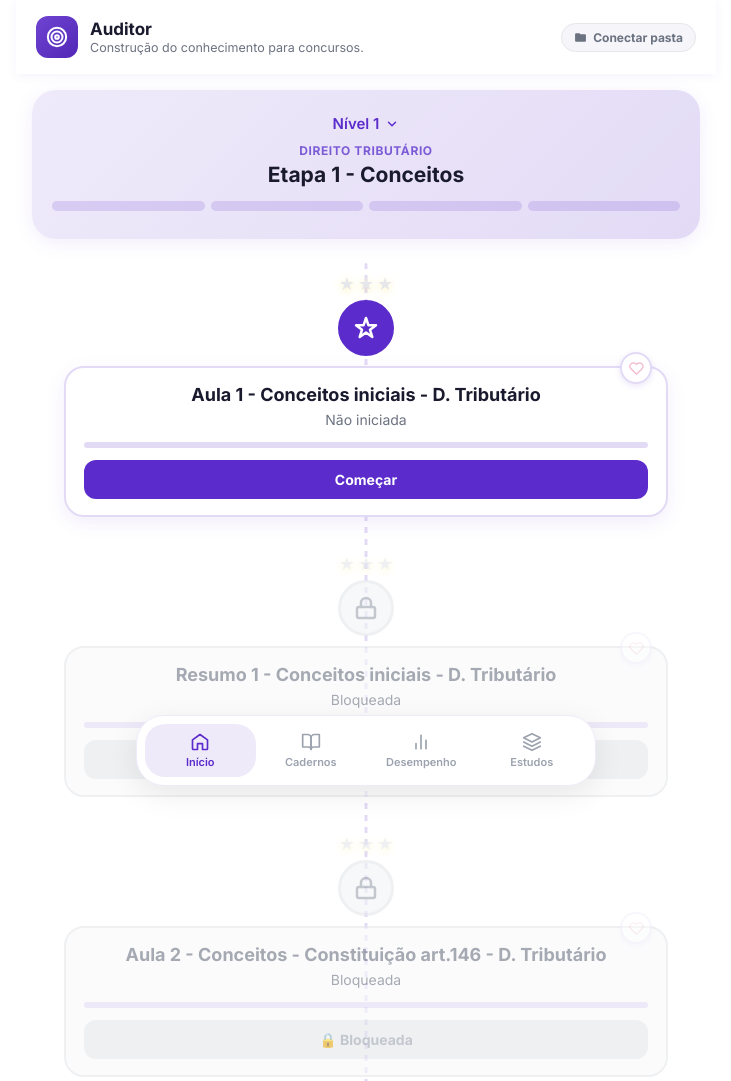
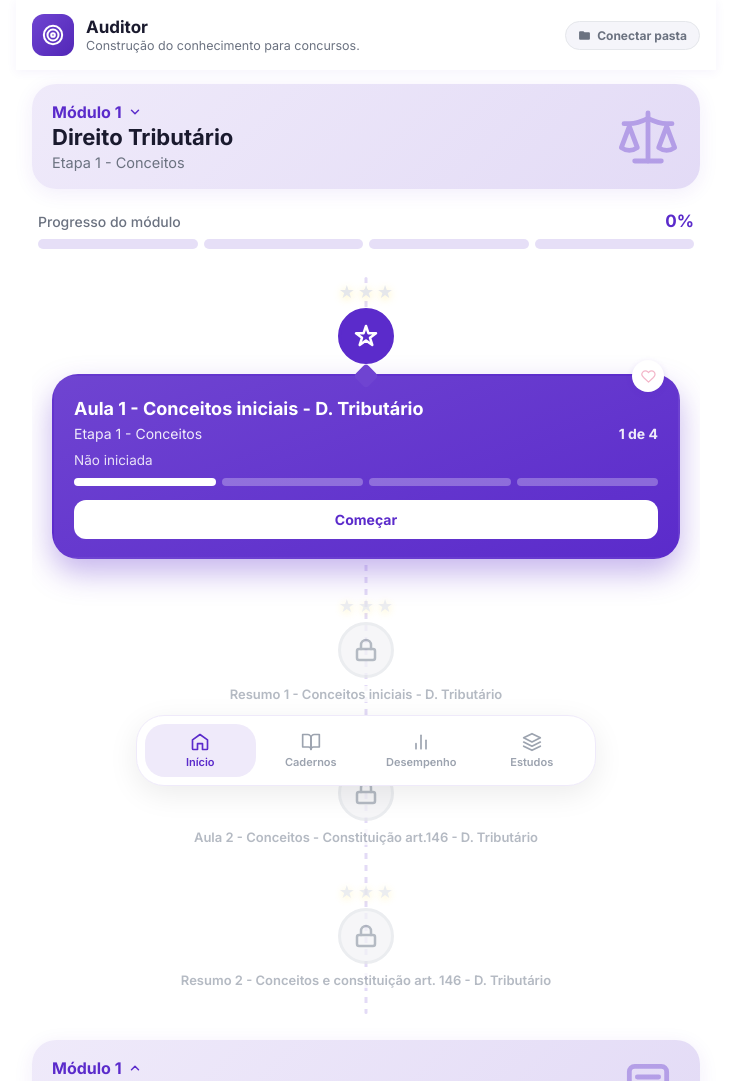
Before and after one commit to elainenunesm/auditor, a plain HTML site: page index.html in a window 1280 px wide. Shown: the top 1081 px of the page, without its empty margins (274-1005 px from the left). Drawn offline with Linux system fonts and the light colour scheme.

Commit message:
Atualização do projeto — 27/11/2026, 19:46:45

```diff
--- a/css/inicio.css
+++ b/css/inicio.css
@@ -14,16 +14,16 @@
   --cor-hover-fundo: #faf7ff;
 }
 * { margin: 0; padding: 0; box-sizing: border-box; font-family: 'Inter', sans-serif; }
-body { background: #fff; min-height: 100vh; }
+body { background: #fff; min-height: 100vh; overflow-x: hidden; }
 
 .app-wrapper {
   max-width: 700px; width: 100%; margin: 0 auto; background: #fff;
-  min-height: 100vh; display: flex; flex-direction: column; padding-bottom: 100px;
+  min-height: 100vh; display: flex; flex-direction: column; padding-bottom: calc(110px + env(safe-area-inset-bottom));
 }
 
 /* HEADER */
 .header {
-  background: #fff; padding: 16px 20px; display: flex; align-items: center;
+  background: #fff; padding: 14px 16px; display: flex; align-items: center;
   justify-content: space-between; gap: 12px; box-shadow: 0 2px 10px rgba(var(--cor-primaria-rgb),0.06);
   position: sticky; top: 0; z-index: 10;
 }
@@ -48,36 +48,41 @@ body { background: #fff; min-height: 100vh; }
 .pasta-progresso-badge-icone { flex-shrink: 0; }
 .pasta-progresso-badge-texto { max-width: 110px; overflow: hidden; text-overflow: ellipsis; }
 
-/* HERO CARD */
-.etapa-view { padding: 16px 16px 4px; }
+/* HERO CARD — card do módulo (módulo, disciplina, etapa, ícone) */
+.etapa-view { padding: 14px 16px 4px; }
 .hero-card {
+  display: flex; align-items: center; justify-content: space-between; gap: 12px;
   background: linear-gradient(135deg, var(--cor-clara) 0%, var(--cor-borda-clara) 100%);
-  border-radius: 24px; padding: 24px 20px 28px; cursor: pointer;
+  border-radius: 24px; padding: 18px 20px; cursor: pointer;
   box-shadow: 0 4px 20px rgba(var(--cor-primaria-rgb),0.08);
-  transition: box-shadow .2s, padding .25s;
+  transition: box-shadow .2s;
 }
 .hero-card:hover { box-shadow: 0 6px 24px rgba(var(--cor-primaria-rgb),0.12); }
-.hero-card.collapsed { padding: 20px 20px; }
+.hero-textos { min-width: 0; flex: 1; }
+.hero-icone { width: 64px; height: 64px; flex-shrink: 0; color: var(--cor-primaria); opacity: .35; }
 
 .nivel-selector {
-  display: flex; align-items: center; justify-content: center; gap: 6px; color: var(--cor-primaria);
-  font-size: 15px; font-weight: 600; margin-bottom: 10px; cursor: pointer;
+  display: inline-flex; align-items: center; gap: 6px; color: var(--cor-primaria);
+  font-size: 16px; font-weight: 700; margin-bottom: 2px; cursor: pointer;
 }
 .nivel-selector svg { width: 14px; height: 14px; transition: transform .2s; }
 .nivel-selector.collapsed svg { transform: rotate(180deg); }
 
-.hero-content { overflow: hidden; max-height: 200px; opacity: 1; transition: max-height .25s ease, opacity .2s ease; }
-.hero-content.collapsed { max-height: 0; opacity: 0; }
-.hero-materia { display: block; text-align: center; font-size: 12px; font-weight: 800; text-transform: uppercase; letter-spacing: .6px; color: #7c5cd6; margin-bottom: 4px; }
-.hero-title { text-align: center; font-size: 21px; font-weight: 700; color: #1a1a2e; margin-bottom: 14px; }
+.hero-title { font-size: 22px; line-height: 1.2; font-weight: 800; color: #1a1a2e; overflow-wrap: anywhere; }
+.hero-etapa { margin-top: 4px; font-size: 14.5px; color: #6b7280; overflow-wrap: anywhere; }
+.hero-etapa:empty { display: none; }
 
+/* PROGRESSO DO MÓDULO — área própria abaixo do card */
+.modulo-progresso { margin-top: 10px; padding: 12px 6px 4px; }
+.modulo-progresso-topo { display: flex; align-items: baseline; justify-content: space-between; margin-bottom: 8px; font-size: 14px; color: #6b7280; font-weight: 500; }
+.modulo-progresso-pct { font-size: 17px; font-weight: 800; color: var(--cor-primaria); }
 .progress-segments { display: flex; gap: 6px; }
 .progress-segments .segment { flex: 1; height: 10px; border-radius: 6px; background: rgba(var(--cor-primaria-rgb),0.15); }
 .progress-segments .segment.filled { background: var(--cor-primaria); }
-.hero-card.etapa-completa .segment.filled { box-shadow: 0 0 10px rgba(var(--cor-primaria-rgb),0.7); }
+.etapa-view.etapa-completa .progress-segments .segment.filled { box-shadow: 0 0 10px rgba(var(--cor-primaria-rgb),0.7); }
 
 /* PATH */
-.path-container { position: relative; padding: 24px 32px 8px; overflow: hidden; max-height: 4000px; transition: max-height .25s ease, padding .25s; }
+.path-container { position: relative; padding: 18px 20px 8px; overflow: hidden; max-height: 4000px; transition: max-height .25s ease, padding .25s; }
 .path-container.collapsed { max-height: 0; padding-top: 0; padding-bottom: 0; }
 .path-line, .path-line-lit {
   position: absolute; left: 50%; top: 24px; bottom: 8px; width: 3px; transform: translateX(-50%);
@@ -87,7 +92,10 @@ body { background: #fff; min-height: 100vh; }
 .path-line-lit { background: #FFD700; height: 0; bottom: auto; transition: height .3s ease; }
 
 .aula-node { position: relative; display: flex; flex-direction: column; align-items: center; padding: 10px 0 26px; text-align: center; }
-.aula-node.locked { opacity: .6; }
+.aula-node.locked { opacity: .75; }
+.aula-node-titulo { display: none; position: relative; z-index: 1; background: #fff; padding: 0 8px; max-width: 100%; margin-top: -2px; font-size: 13px; font-weight: 600; color: #9ca3af; overflow-wrap: anywhere; }
+.aula-node.locked .aula-node-titulo { display: block; }
+.aula-node.locked .aula-card { display: none; }
 
 .stars { display: flex; gap: 3px; margin-bottom: 6px; }
 .star { font-size: 18px; color: #e5e7eb; filter: drop-shadow(0 2px 4px rgba(255,215,0,0.3)); }
@@ -107,14 +115,40 @@ body { background: #fff; min-height: 100vh; }
 }
 .aula-card.locked { background: #f9fafb; border-color: #e5e7eb; box-shadow: none; }
 
+/* Aula atual: card roxo em destaque */
+.aula-card.atual {
+  background: linear-gradient(160deg, var(--cor-gradiente-1) 0%, var(--cor-primaria) 100%);
+  border-color: transparent; color: #fff; text-align: left; padding: 22px 20px 18px; border-radius: 26px;
+  box-shadow: 0 14px 30px rgba(var(--cor-primaria-rgb),0.35);
+}
+.aula-card.atual::before {
+  content: ''; position: absolute; top: -9px; left: 50%; width: 18px; height: 18px; transform: translateX(-50%) rotate(45deg);
+  background: var(--cor-gradiente-1); border-radius: 4px;
+}
+.aula-card.atual h3, .aula-card.atual .status { color: #fff; }
+.aula-card.atual .status { opacity: .85; }
+.aula-card.atual .aula-meta { color: rgba(255,255,255,.9); }
+.aula-card.atual .seg { background: rgba(255,255,255,.28); }
+.aula-card.atual .seg.cheio { background: #fff; }
+.aula-card.atual .btn-acao.ativa { background: #fff; color: var(--cor-primaria); }
+.aula-card.atual .btn-acao.ativa:hover { background: var(--cor-clara); box-shadow: none; }
+.aula-card.atual .btn-favoritar { border-color: rgba(255,255,255,.6); background: #fff; }
+
+.aula-meta { display: flex; align-items: baseline; justify-content: space-between; gap: 10px; margin-bottom: 10px; font-size: 14px; color: #6b7280; }
+.aula-etapa { min-width: 0; overflow-wrap: anywhere; }
+.aula-posicao { flex-shrink: 0; font-weight: 700; }
+.aula-segmentos { display: flex; gap: 6px; margin-bottom: 14px; }
+.aula-segmentos .seg { flex: 1; height: 8px; border-radius: 5px; background: var(--cor-borda-clara); }
+.aula-segmentos .seg.cheio { background: var(--cor-primaria); }
+
 @keyframes aula-card-destaque {
   0%, 100% { box-shadow: 0 6px 20px rgba(var(--cor-primaria-rgb),0.08); border-color: var(--cor-borda-clara); }
   50%      { box-shadow: 0 0 0 8px rgba(var(--cor-primaria-rgb),0.15), 0 6px 24px rgba(var(--cor-primaria-rgb),0.35); border-color: var(--cor-primaria); }
 }
 .aula-card.proxima-destaque { animation: aula-card-destaque 1.1s ease-in-out 2; }
-.aula-card h3 { font-size: 18px; font-weight: 700; color: #1a1a2e; margin-bottom: 6px; }
+.aula-card h3 { font-size: 18px; font-weight: 700; color: #1a1a2e; margin-bottom: 6px; overflow-wrap: anywhere; }
 .aula-card.locked h3 { color: #6b7280; }
-.status { font-size: 14px; color: #6b7280; margin-bottom: 14px; }
+.status { font-size: 13.5px; color: #6b7280; margin-bottom: 10px; }
 
 .progress-bar { height: 6px; border-radius: 4px; background: var(--cor-borda-clara); overflow: hidden; margin-bottom: 12px; }
 .progress-bar-fill { height: 100%; background: var(--cor-primaria); transition: width .3s; }
@@ -289,7 +323,7 @@ body { background: #fff; min-height: 100vh; }
 
 /* BOTTOM NAV */
 .bottom-nav {
-  position: fixed; bottom: 14px; left: 50%; transform: translateX(-50%); width: calc(100% - 32px); max-width: 460px;
+  position: fixed; bottom: calc(14px + env(safe-area-inset-bottom)); left: 50%; transform: translateX(-50%); width: calc(100% - 32px); max-width: 460px;
   background: #fff; border-radius: 28px; box-shadow: 0 8px 30px rgba(0,0,0,0.08); border: 1px solid var(--cor-clara);
   display: flex; padding: 8px; z-index: 20;
 }
--- a/js/inicio.mjs
+++ b/js/inicio.mjs
@@ -168,6 +168,20 @@ const ICONES_AULA = {
   padrao:    ICONE_PADRAO,
 };
 
+/** Ícone da disciplina no card do módulo. Não existe campo de ícone por matéria nos dados, então o
+ * desenho é escolhido pelo NOME da matéria (palavras-chave) e cai num livro aberto quando não reconhece. */
+const ICONES_DISCIPLINA = {
+  balanca: ICONES_AULA.balanca,
+  calculadora: '<rect x="5" y="2" width="14" height="20" rx="2"></rect><line x1="8" y1="6" x2="16" y2="6"></line><line x1="8" y1="11" x2="8.01" y2="11"></line><line x1="12" y1="11" x2="12.01" y2="11"></line><line x1="16" y1="11" x2="16.01" y2="11"></line><line x1="8" y1="15" x2="8.01" y2="15"></line><line x1="12" y1="15" x2="12.01" y2="15"></line><line x1="16" y1="15" x2="16.01" y2="15"></line><line x1="8" y1="19" x2="16" y2="19"></line>',
+  livro: '<path d="M2 4h7a3 3 0 0 1 3 3v14a2 2 0 0 0-2-2H2z"></path><path d="M22 4h-7a3 3 0 0 0-3 3v14a2 2 0 0 1 2-2h8z"></path>',
+};
+function iconeDaDisciplina(nome) {
+  const n = String(nome || '').normalize('NFD').replace(/[\u0300-\u036f]/g, '').toLowerCase();
+  if (/direito|juridic|lei|constitu|legisla/.test(n)) return ICONES_DISCIPLINA.balanca;
+  if (/contab|financ|econom|orcament|auditor|matemat|calcul/.test(n)) return ICONES_DISCIPLINA.calculadora;
+  return ICONES_DISCIPLINA.livro;
+}
+
 function escaparHtml(s) {
   return String(s || '').replace(/[&<>"']/g, c => ({ '&': '&amp;', '<': '&lt;', '>': '&gt;', '"': '&quot;', "'": '&#39;' }[c]));
 }
@@ -191,14 +205,18 @@ function montarEtapas() {
     div.dataset.etapa = etapa.id;
     div.innerHTML = `
       <div class="hero-card">
-        <div class="nivel-selector"><span></span>
-          <svg viewBox="0 0 24 24" fill="none" stroke="currentColor" stroke-width="2.5" stroke-linecap="round" stroke-linejoin="round"><polyline points="6 9 12 15 18 9"></polyline></svg>
+        <div class="hero-textos">
+          <div class="nivel-selector"><span></span>
+            <svg viewBox="0 0 24 24" fill="none" stroke="currentColor" stroke-width="2.5" stroke-linecap="round" stroke-linejoin="round"><polyline points="6 9 12 15 18 9"></polyline></svg>
+          </div>
+          <h2 class="hero-title">${escaparHtml(etapa.materia || etapa.titulo || '')}</h2>
+          <p class="hero-etapa"></p>
         </div>
-        <div class="hero-content">
-          <span class="hero-materia">${escaparHtml(etapa.materia || '')}</span>
-          <h2 class="hero-title"></h2>
-          <div class="progress-segments"></div>
-        </div>
+        <svg class="hero-icone" viewBox="0 0 24 24" fill="none" stroke="currentColor" stroke-width="1.8" stroke-linecap="round" stroke-linejoin="round" aria-hidden="true">${iconeDaDisciplina(etapa.materia || etapa.titulo)}</svg>
+      </div>
+      <div class="modulo-progresso">
+        <div class="modulo-progresso-topo"><span>Progresso do módulo</span><strong class="modulo-progresso-pct">0%</strong></div>
+        <div class="progress-segments"></div>
       </div>
       <div class="path-container">
         <div class="path-line"></div>
@@ -207,13 +225,15 @@ function montarEtapas() {
           <div class="aula-node" data-aula="${aula.id}">
             <div class="stars"><span class="star">★</span><span class="star">★</span><span class="star">★</span></div>
             <div class="icon-circle"><svg viewBox="0 0 24 24" fill="none" stroke="currentColor" stroke-width="2.5" stroke-linecap="round" stroke-linejoin="round"></svg></div>
+            <p class="aula-node-titulo">${escaparHtml(aula.titulo)}</p>
             <div class="aula-card">
               <button type="button" class="btn-favoritar" title="Marcar como favorita">
                 <svg viewBox="0 0 24 24" fill="none" stroke="currentColor" stroke-width="2" stroke-linecap="round" stroke-linejoin="round"><path d="M20.8 4.6a5.5 5.5 0 0 0-7.8 0L12 5.7l-1-1.1a5.5 5.5 0 0 0-7.8 7.8l1 1.1L12 21l7.8-7.5 1-1.1a5.5 5.5 0 0 0 0-7.8z"></path></svg>
               </button>
               <h3>${escaparHtml(aula.titulo)}</h3>
+              <div class="aula-meta"><span class="aula-etapa"></span><span class="aula-posicao"></span></div>
               <p class="status"></p>
-              <div class="progress-bar"><div class="progress-bar-fill" style="width:0%"></div></div>
+              <div class="aula-segmentos"></div>
               <button type="button" class="btn-acao"></button>
             </div>
           </div>`).join('')}
@@ -235,7 +255,7 @@ function renderAulas() {
     const iconSvg    = iconCircle.querySelector('svg');
     const card       = node.querySelector('.aula-card');
     const statusEl   = node.querySelector('.status');
-    const barFill    = node.querySelector('.progress-bar-fill');
+    const segsEl     = node.querySelector('.aula-segmentos');
     const btn        = node.querySelector('.btn-acao');
     const stars      = node.querySelectorAll('.star');
     const btnFav     = node.querySelector('.btn-favoritar');
@@ -246,19 +266,31 @@ function renderAulas() {
 
     node.classList.toggle('locked', aula.status === 'locked');
     card.classList.toggle('locked', aula.status === 'locked');
+    // A aula em andamento/não iniciada (a "atual") é o card roxo em destaque; concluída fica neutra.
+    card.classList.toggle('atual', aula.status === 'active');
+
+    // Posição da aula no módulo ("1 de 4") e a etapa (ciclo) a que o módulo pertence.
+    const etapaInfo = (MODULOS || []).find(m => m.aulas.some(a => a.id === aula.id));
+    const total = etapaInfo ? etapaInfo.aulas.length : 0;
+    const pos = etapaInfo ? etapaInfo.aulas.findIndex(a => a.id === aula.id) : -1;
+    const nivel = etapaInfo && typeof NIVEIS !== 'undefined' ? (NIVEIS || []).find(n => n.etapas.includes(etapaInfo.id)) : null;
+    const etapaEl = node.querySelector('.aula-etapa');
+    const posEl = node.querySelector('.aula-posicao');
+    if (etapaEl) etapaEl.textContent = nivel ? nivel.titulo : '';
+    if (posEl) posEl.textContent = pos >= 0 ? `${pos + 1} de ${total}` : '';
+    // Barra segmentada: um segmento por aula do módulo, preenchida até a aula atual.
+    if (segsEl) segsEl.innerHTML = Array.from({ length: total }, (_, j) => `<div class="seg${j <= pos && aula.status !== 'locked' ? ' cheio' : ''}"></div>`).join('');
 
     if (aula.status === 'locked') {
       iconCircle.className = 'icon-circle locked';
       statusEl.textContent = 'Bloqueada';
-      barFill.style.width  = '0%';
       btn.textContent = '🔒 Bloqueada';
       btn.disabled    = true;
       btn.className   = 'btn-acao bloqueada';
       stars.forEach(s => { s.style.color = '#e5e7eb'; });
     } else if (aula.status === 'active') {
       iconCircle.className = 'icon-circle active';
-      statusEl.textContent = aula.progress > 0 ? 'Em andamento' : 'Não iniciada';
-      barFill.style.width  = `${aula.progress}%`;
+      statusEl.textContent = aula.progress > 0 ? `Em andamento · ${aula.progress}%` : 'Não iniciada';
       btn.textContent = aula.progress > 0 ? 'Continuar' : 'Começar';
       btn.disabled    = false;
       btn.className   = 'btn-acao ativa';
@@ -266,7 +298,6 @@ function renderAulas() {
     } else {
       iconCircle.className = 'icon-circle active';
       statusEl.textContent = 'Concluída';
-      barFill.style.width  = '100%';
       btn.textContent = 'Recomeçar';
       btn.disabled    = false;
       btn.className   = 'btn-acao ativa';
@@ -314,7 +345,12 @@ function atualizarProgressoEtapas() {
     const concluidas = aulasDaEtapa.filter(a => a.status === 'completed').length;
 
     segmentsWrap.innerHTML = aulasDaEtapa.map((_, i) => `<div class="segment${i < concluidas ? ' filled' : ''}"></div>`).join('');
-    heroCard.classList.toggle('etapa-completa', aulasDaEtapa.length > 0 && concluidas === aulasDaEtapa.length);
+    const pct = aulasDaEtapa.length ? Math.round((concluidas / aulasDaEtapa.length) * 100) : 0;
+    const pctEl = etapaView.querySelector('.modulo-progresso-pct');
+    if (pctEl) pctEl.textContent = `${pct}%`;
+    const completa = aulasDaEtapa.length > 0 && concluidas === aulasDaEtapa.length;
+    heroCard.classList.toggle('etapa-completa', completa);
+    etapaView.classList.toggle('etapa-completa', completa);
   });
 }
 
@@ -329,10 +365,11 @@ function atualizarSeletoresDeNivel() {
     // de verdade (o nome do ciclo) é o título grande abaixo da matéria, pra
     // não repetir o mesmo texto duas vezes.
     const span = etapaEl.querySelector('.nivel-selector span');
-    if (span) span.textContent = posicao === -1 ? 'Etapa' : `Nível ${posicao + 1}`;
+    if (span) span.textContent = posicao === -1 ? 'Módulo' : `Módulo ${posicao + 1}`;
 
-    const tituloEl = etapaEl.querySelector('.hero-title');
-    if (tituloEl) tituloEl.textContent = nivel ? nivel.titulo : '';
+    // Título grande = disciplina (já escrito em montarEtapas); abaixo vem a etapa (nome do ciclo).
+    const etapaTxt = etapaEl.querySelector('.hero-etapa');
+    if (etapaTxt) etapaTxt.textContent = nivel ? nivel.titulo : '';
   });
 }
 
```
Also changed, not shown: icons/icon-192.png, icons/icon-512.png.
